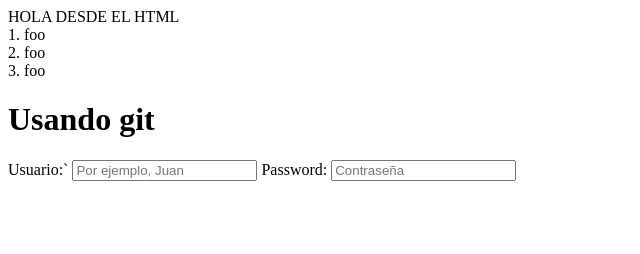
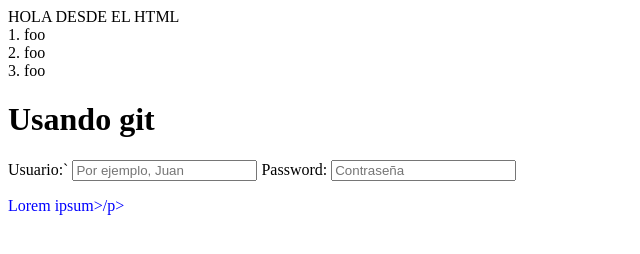
Before and after one commit to malesoli/javascript, a plain HTML site: page index.html in a window 1280 px wide. Shown: the whole page, without its empty margins (0-640 px from the left). Drawn offline with Linux system fonts and the light colour scheme.

Commit message:
Update index.html
se agrego un parrafo en azul

```diff
--- a/index.html
+++ b/index.html
@@ -27,5 +27,7 @@
         <input type="hidden" name="informacion" value="72625" />
       </form>
 
+    <p style="color:blue;">Lorem ipsum>/p>
+
 </body>
 </html>
```
